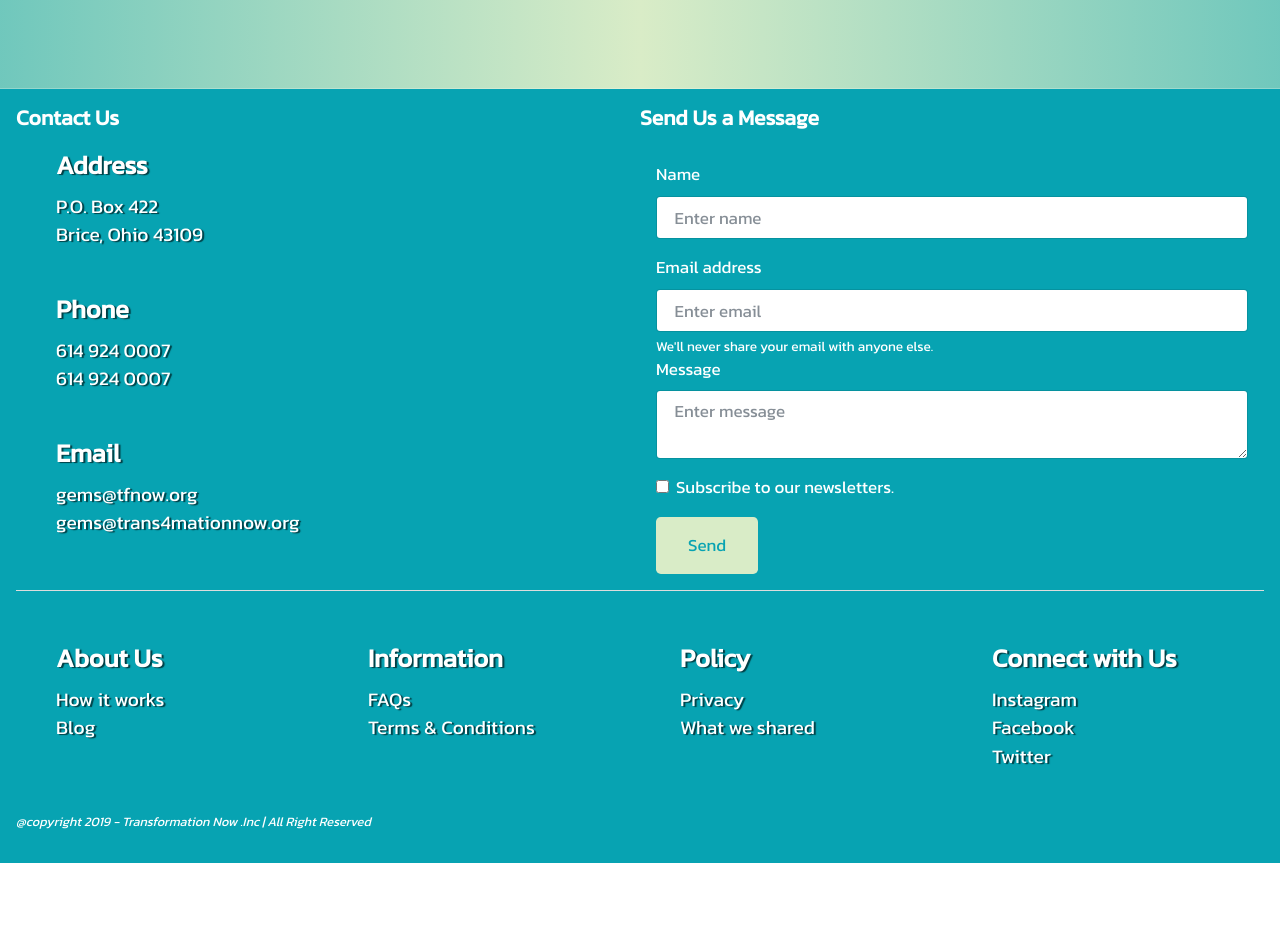
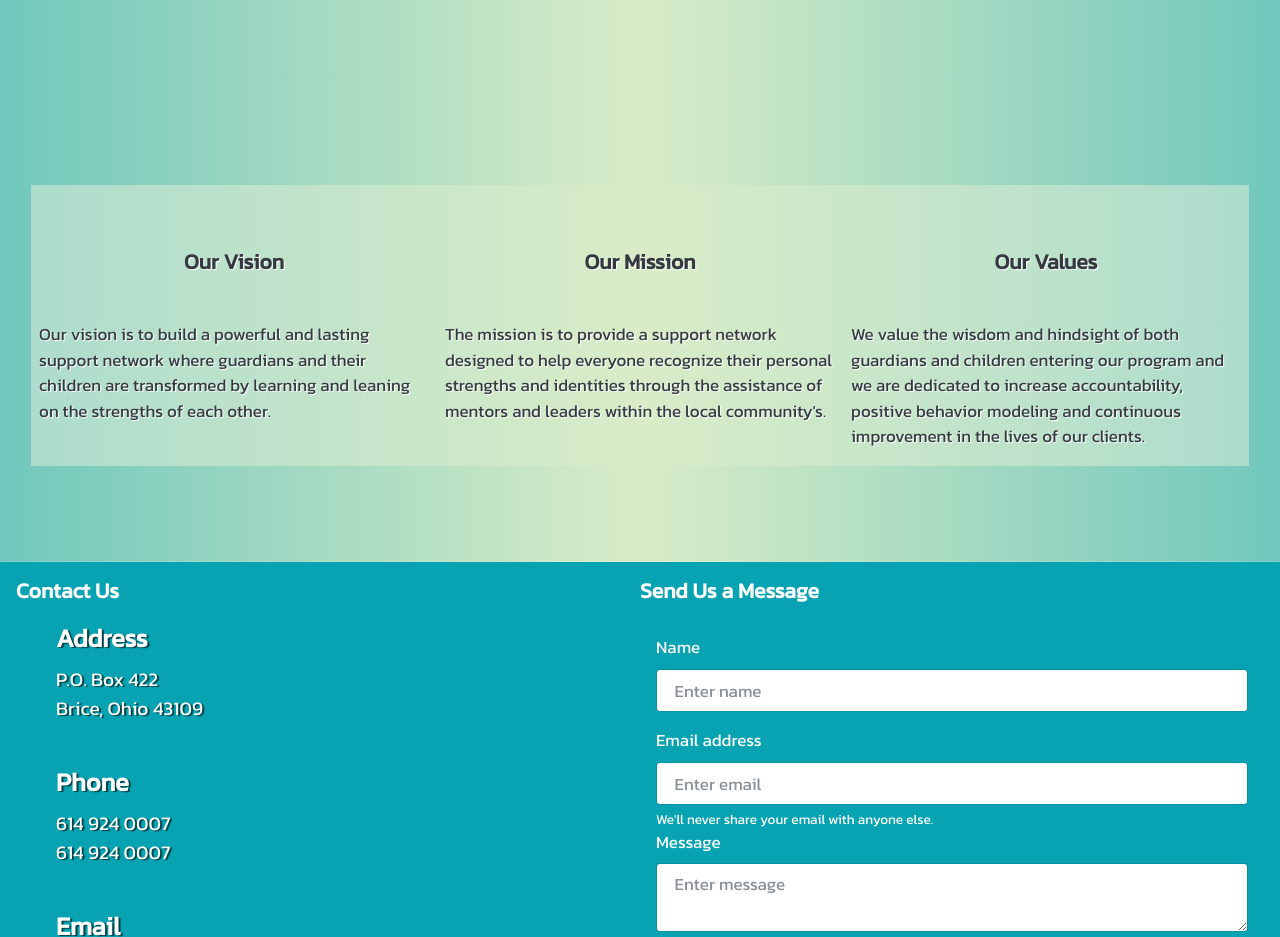
Before and after one commit to hoangle4/trans4mationNow, a React (Create React App) app in the folder client/: page /aboutus in a window 1280 px wide. Shown: the part 1960-2897 px from the top of the page. Before the commit the page ends 2823 px from the top, so only its background shows below. Built offline with nearby package versions, Linux system fonts and the light colour scheme; a web font is replaced by a local one.

Commit message:
commit about additions

```diff
--- a/client/src/components/AboutUs/index.js
+++ b/client/src/components/AboutUs/index.js
@@ -102,6 +102,40 @@ const AboutUs = () => {
           </div>
         </div>
       </div>
+      {/* ----------------- */}
+      <div className='col-12  my-5 py-5'>
+        <div className='row About-Us-Nested-Row'>
+          <div className='col-md-4 col-xs-12 p-0 px-2'>
+            <h5 className='my-5 text-center'>Our Vision</h5>
+
+            <p className='card-text'>
+              Our vision is to build a powerful and lasting support network
+              where guardians and their children are transformed by learning and
+              leaning on the strengths of each other.
+            </p>
+          </div>
+          <div className='col-md-4 col-xs-12 p-0 px-2'>
+            <h5 className='my-5 text-center'>Our Mission</h5>
+
+            <p className='card-text'>
+              The mission is to provide a support network designed to help
+              everyone recognize their personal strengths and identities through
+              the assistance of mentors and leaders within the local
+              community's.
+            </p>
+          </div>
+          <div className='col-md-4 col-xs-12 p-0 px-2'>
+            <h5 className='my-5 text-center'>Our Values</h5>
+
+            <p className='card-text'>
+              We value the wisdom and hindsight of both guardians and children
+              entering our program and we are dedicated to increase
+              accountability, positive behavior modeling and continuous
+              improvement in the lives of our clients.
+            </p>
+          </div>
+        </div>
+      </div>
     </div>
   );
 };
--- a/client/src/components/Event/index.js
+++ b/client/src/components/Event/index.js
@@ -8,7 +8,7 @@ const Event = () => {
       <div className='row mx-0'>
         <div className='col-12 px-0'>
           <Jumbotron
-            title='UP COMMING EVENTS'
+            title='UPCOMING EVENTS'
             subtitle='EVENTS PAGE AND CALENDAR'
           />
         </div>
--- a/client/src/components/Home/Landing.js
+++ b/client/src/components/Home/Landing.js
@@ -67,7 +67,7 @@ const Landing = () => {
       <div className='container'>
         <div className='row p-0 m-0 Landing_Event'>
           <div className='col-12 my-5'>
-            <h5 className='text-center'>Upcomming Events</h5>
+            <h5 className='text-center'>Upcoming Events</h5>
           </div>
           <LandingEvents
             img='/images/adobe1.jpg'
```
